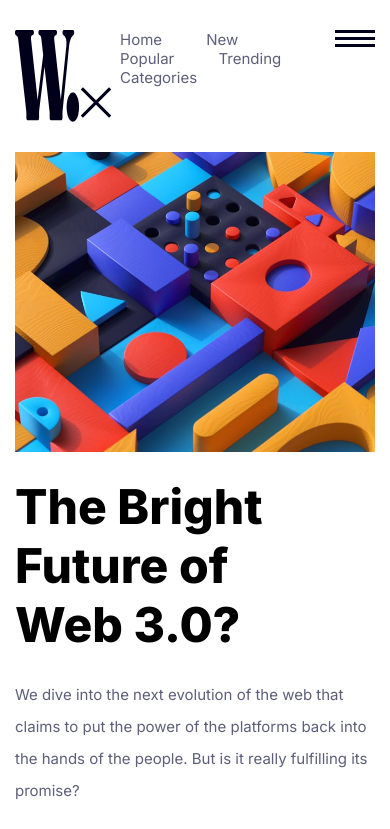
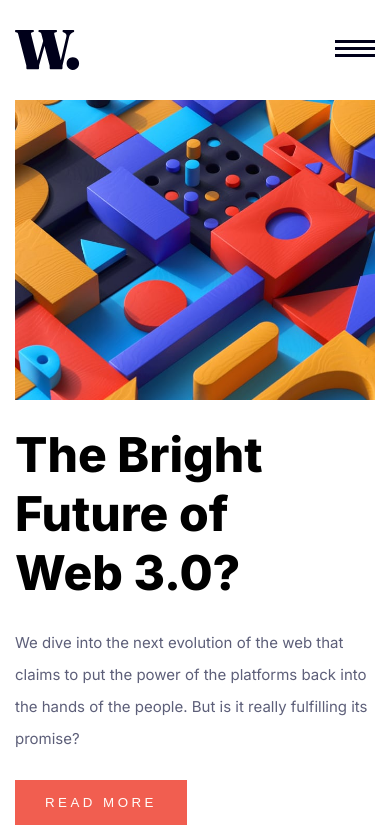
Before and after one commit to GabJen/news-homepage, a plain HTML site: page index.html in a window 390 px wide. Shown: the top 829 px of the page. Drawn offline with Linux system fonts and the light colour scheme.

Commit message:
Import responsive-menu.css file

```diff
--- a/styles/main.css
+++ b/styles/main.css
@@ -5,6 +5,7 @@
 @import url('./popular.css');
 @import url('./footer.css');
 @import url('./assets.css');
+@import url('./responsive-menu.css');
 
 :root {
     /*Primary*/
```
